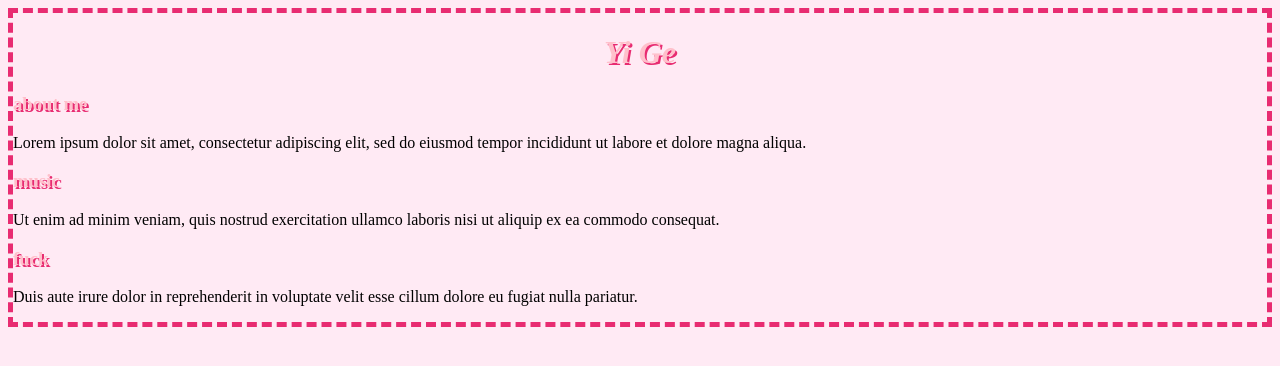
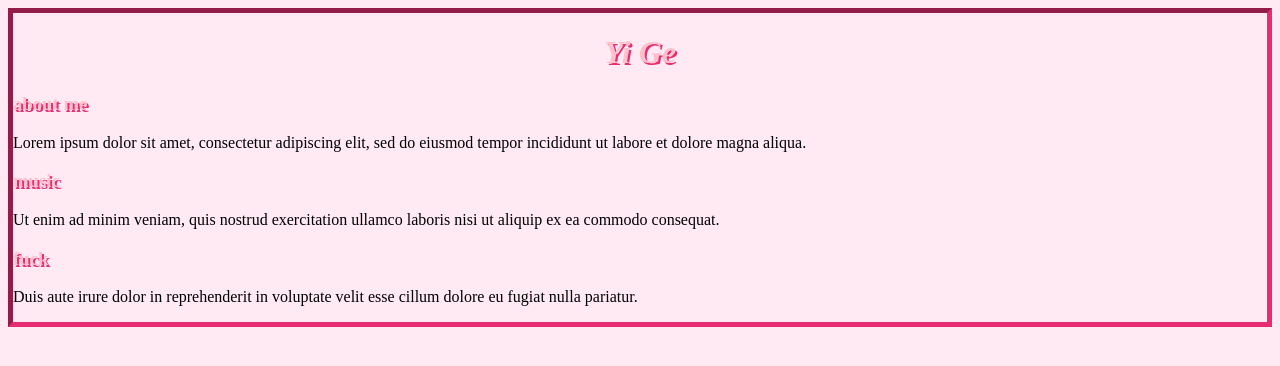
Before and after one commit to BOURGEOlS/BOURGEOlS.github.io, a plain HTML site: page index.html in a window 1280 px wide. Drawn offline with Linux system fonts and the light colour scheme.

Commit message:
Update index.html

```diff
--- a/index.html
+++ b/index.html
@@ -16,7 +16,7 @@
       text-shadow: 2px 2px #e82c71
     }
    body {
-     border: 5px dashed #e82c71;
+     border: 5px inset #e82c71;
      background-color: #ffeaf4
     }
   </style>
```
